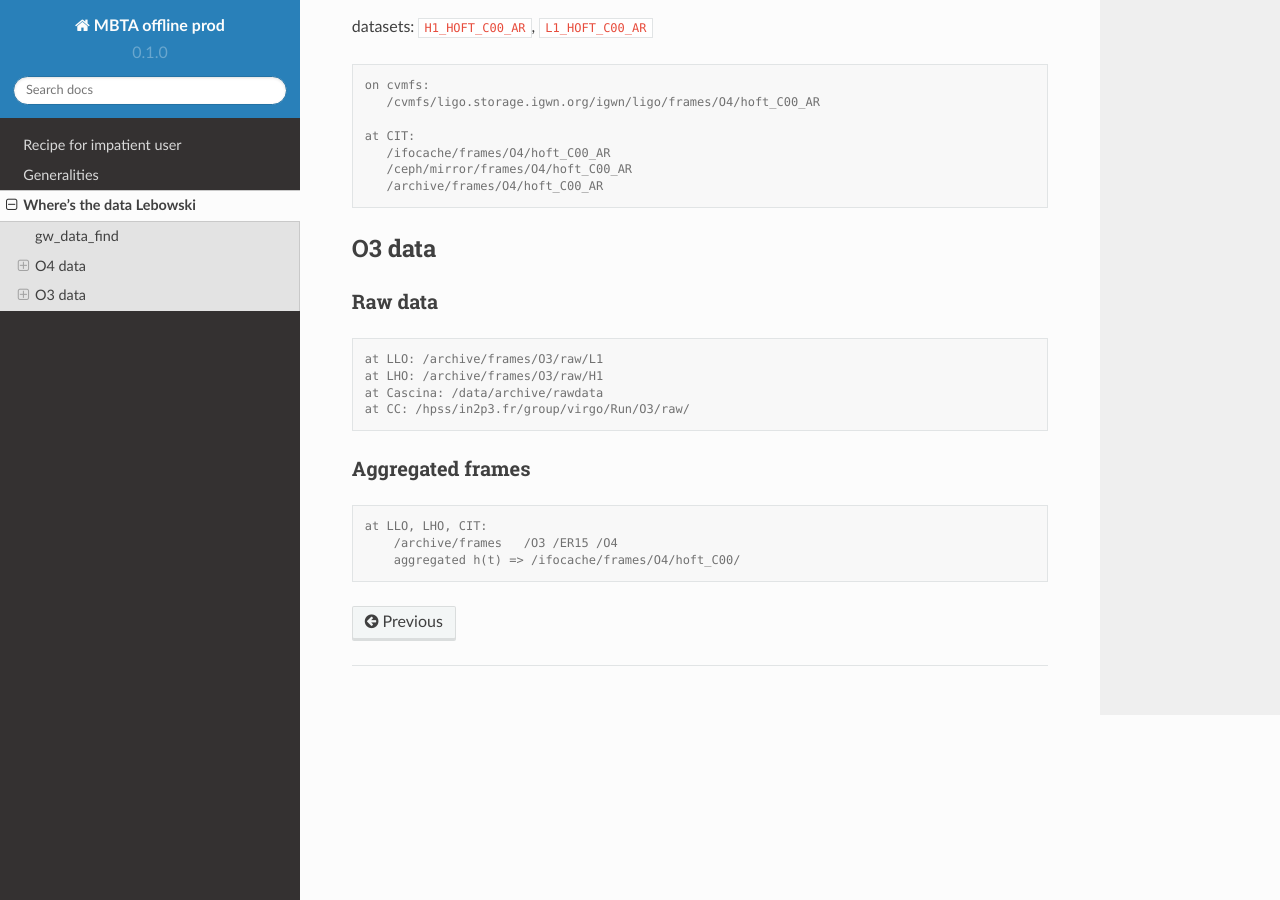
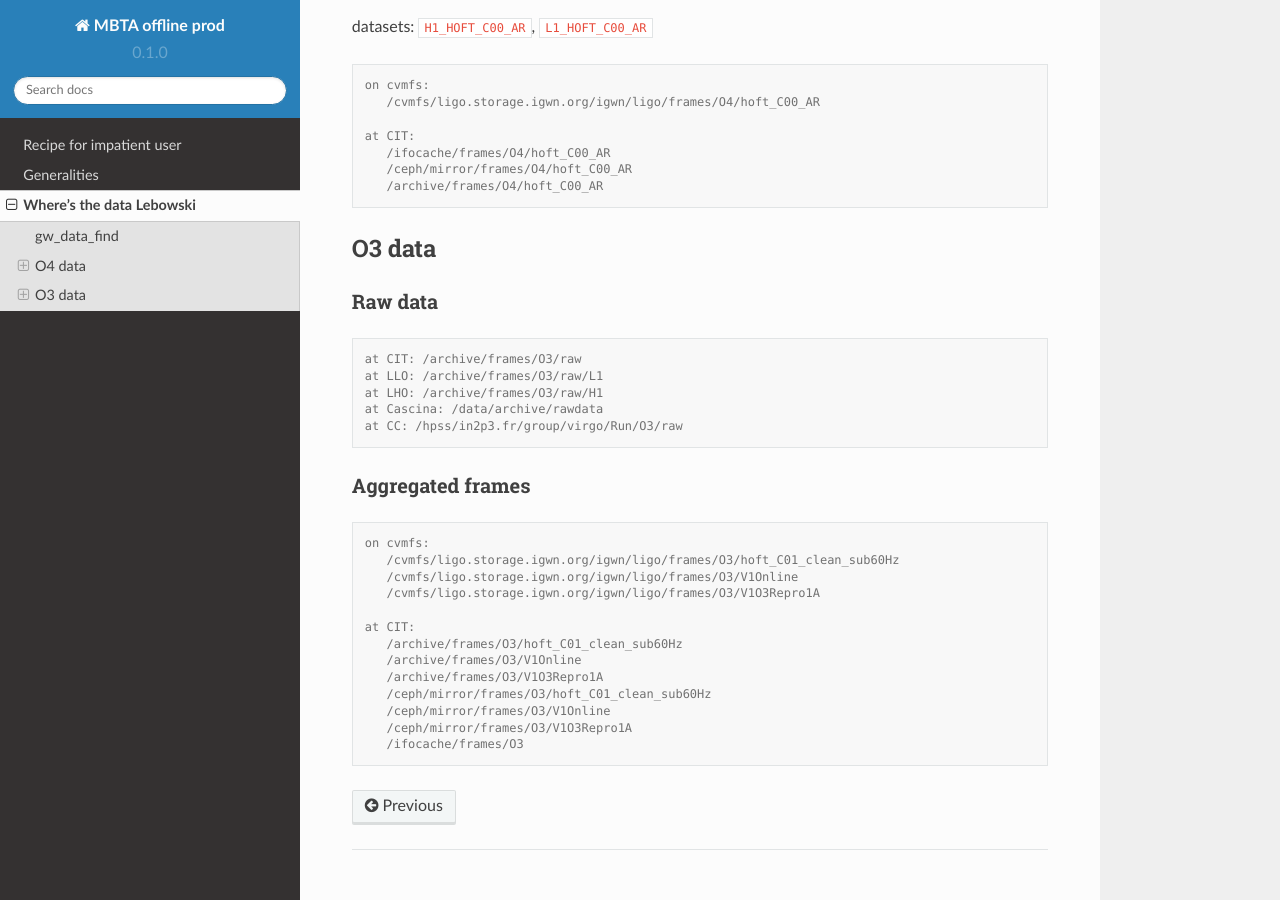
Before and after one commit to lethuill/mbta-offline-doc, a Sphinx documentation site: the page built from docs/source/data.rst, in a window 1280 px wide and 900 px high, scrolled down 2124 px. Built offline with Sphinx 7.4.7 and the Read the Docs theme 2.0.0, drawn with Linux system fonts in a browser that asks for light colours.

Commit message:
Update data.rst

```diff
--- a/docs/source/data.rst
+++ b/docs/source/data.rst
@@ -135,16 +135,27 @@ Raw data
 
 .. code-block:: console
 
+   at CIT: /archive/frames/O3/raw
    at LLO: /archive/frames/O3/raw/L1
    at LHO: /archive/frames/O3/raw/H1
    at Cascina: /data/archive/rawdata
-   at CC: /hpss/in2p3.fr/group/virgo/Run/O3/raw/
+   at CC: /hpss/in2p3.fr/group/virgo/Run/O3/raw
 
 Aggregated frames
 ^^^^^^^^^^^^^^^^^
 
 .. code-block:: console
 
-   at LLO, LHO, CIT:
-       /archive/frames   /O3 /ER15 /O4
-       aggregated h(t) => /ifocache/frames/O4/hoft_C00/
+   on cvmfs:
+      /cvmfs/ligo.storage.igwn.org/igwn/ligo/frames/O3/hoft_C01_clean_sub60Hz
+      /cvmfs/ligo.storage.igwn.org/igwn/ligo/frames/O3/V1Online
+      /cvmfs/ligo.storage.igwn.org/igwn/ligo/frames/O3/V1O3Repro1A
+
+   at CIT:
+      /archive/frames/O3/hoft_C01_clean_sub60Hz
+      /archive/frames/O3/V1Online
+      /archive/frames/O3/V1O3Repro1A
+      /ceph/mirror/frames/O3/hoft_C01_clean_sub60Hz
+      /ceph/mirror/frames/O3/V1Online
+      /ceph/mirror/frames/O3/V1O3Repro1A
+      /ifocache/frames/O3
```
